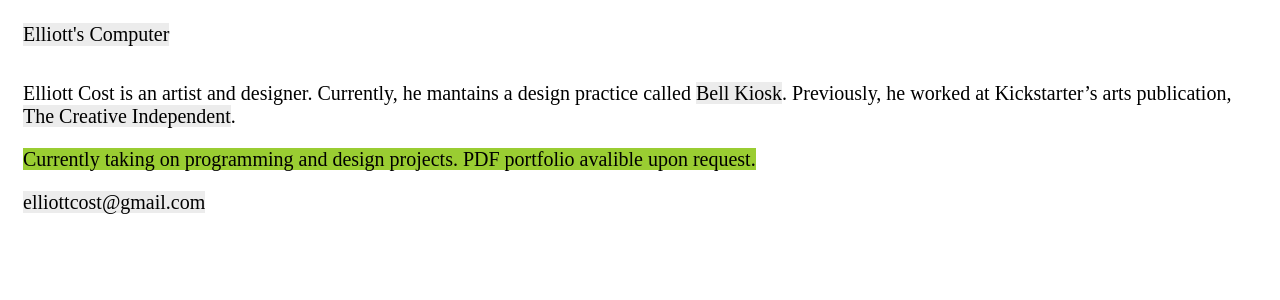
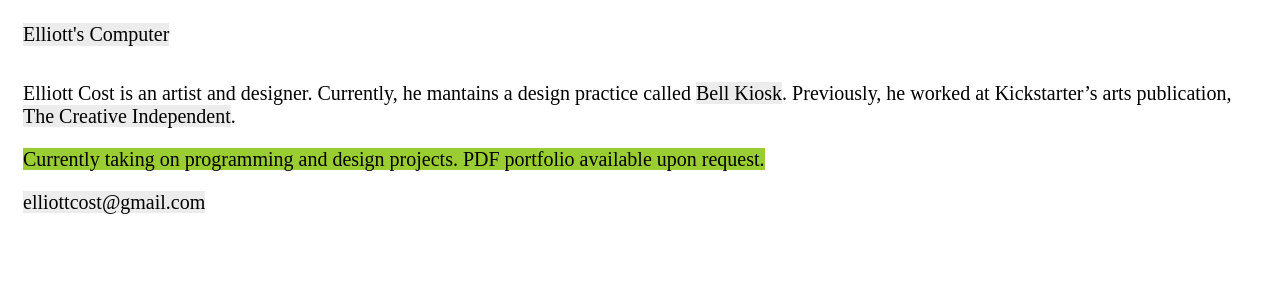
Before and after one commit to oilstel/elliott, a Jekyll site: the page built from about.md, in a window 1280 px wide. Shown: the top 300 px of the page. Built offline with Jekyll 4.4.1, drawn with Linux system fonts in a browser that asks for light colours.

Commit message:
available

```diff
--- a/about.md
+++ b/about.md
@@ -6,4 +6,4 @@ permalink: /about/
 
 Elliott Cost is an artist and designer. Currently, he mantains a design practice called [Bell Kiosk](https://bellkiosk.site). Previously, he worked at Kickstarter's arts publication, [The Creative Independent](https://thecreativeindependent.com/people/).
 
-<span class="highlight">Currently taking on programming and design projects. PDF portfolio avalible upon request.</span>
+<span class="highlight">Currently taking on programming and design projects. PDF portfolio available upon request.</span>
```
